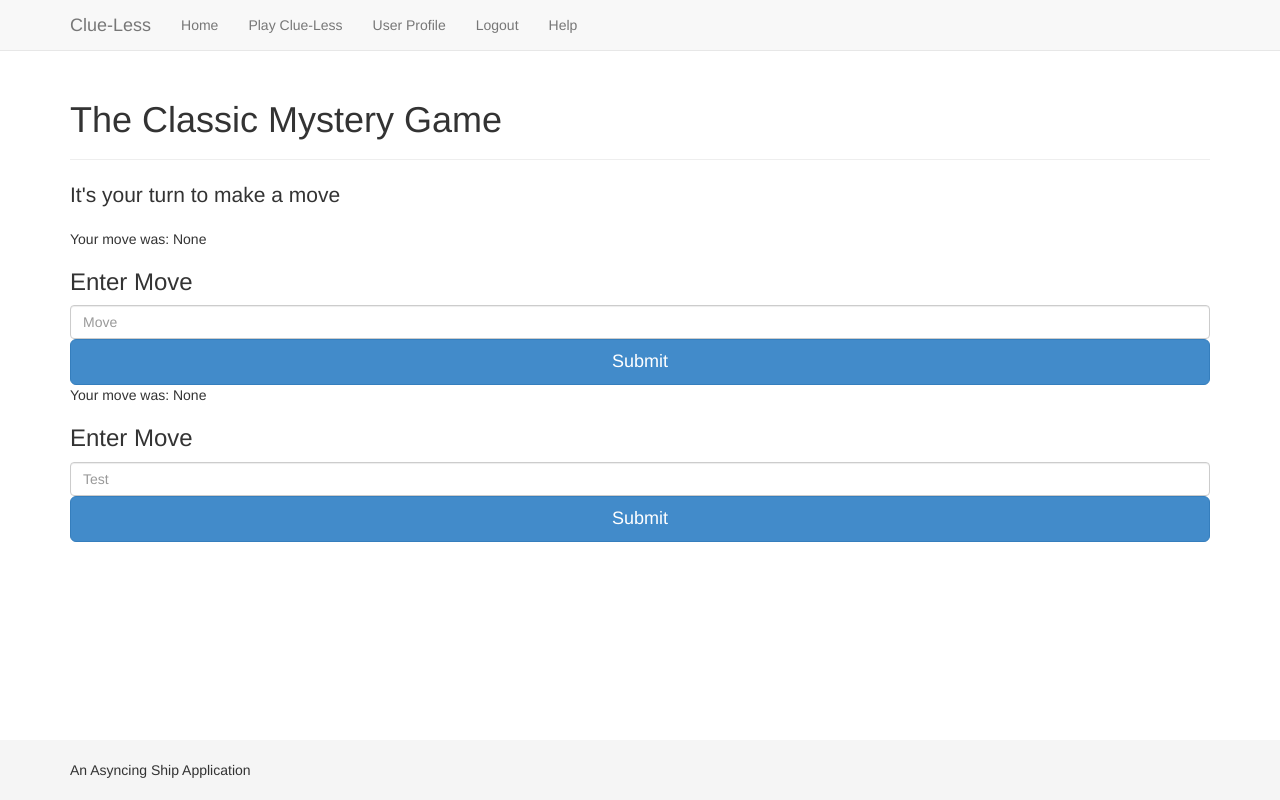
After one commit to bcohen3/clue-less, a Flask app: page /game-board in a window 1280 px wide. The commit adds this page. Run offline with Flask 2, Linux system fonts and the light colour scheme; some libraries are stand-ins or nearby versions.

Commit message:
Test form working

```diff
--- /dev/null
+++ b/app/client/templates/pages/game_board.html
@@ -0,0 +1,42 @@
+{% extends 'layouts/main.html' %}
+{% block title %}Home{% endblock %}
+{% block content %}
+
+<head>
+  <script src="https://ajax.googleapis.com/ajax/libs/jquery/3.1.1/jquery.min.js"></script>
+  <script>
+  $("#search_form_input").keyup(function(){
+      var text = $(this).val();
+
+      $.ajax({
+        url: "/game-board",
+        type: "post",
+        data: {jsdata: text},
+        success: function(response) {
+          $("#move").html(response);
+        }
+      });
+  });
+  </script>
+</head>
+
+<div class="page-header">
+  <h1>The Classic Mystery Game</h1>
+</div>
+<p class="lead">It's your turn to make a move</p>
+  <form method="post" class="form form-reset">
+    Your move was: {{move}}
+    <h3 class="form-heading">Enter Move</h3>
+    {{ move_form.move(class_ = 'form-control first-input last-input', placeholder = move_form.move.label.text) }}
+    <input type="submit" value="Submit" class="btn btn-lg btn-primary btn-block">
+    {{ move_form.hidden_tag() }}
+  </form>
+
+<form method="post" class="form form-reset">
+    Your move was: {{move}}
+    <h3 class="form-heading">Enter Move</h3>
+    {{ test_form.test(class_ = 'form-control first-input last-input', placeholder = test_form.test.label.text) }}
+    <input id="test" type="submit" value="Submit" class="btn btn-lg btn-primary btn-block">
+    {{ test_form.hidden_tag() }}
+  </form>
+{% endblock %}
--- a/app/server/api/resources/home.py
+++ b/app/server/api/resources/home.py
@@ -5,27 +5,37 @@ from app.server.domain.game_creator import GameCreator
 from app.server.domain.game_runner import GameRunner
 from app.server.domain.suggestion import Suggestion
 from app.server.forms.move_form import MoveForm
+from app.server.forms.test import TestForm
 
 blueprint = Blueprint('pages', __name__, template_folder='../../../client/templates')
 
 game_runner = None
 
 
-@blueprint.route('/', methods=['GET', 'POST'])
+@blueprint.route('/game-board', methods=['GET', 'POST'])
 def home():
-    form = MoveForm(request.form)
+    move_form = MoveForm(request.form)
+    test_form = TestForm(request.form)
     entered_move = None
 
     if request.method == 'POST':
-        print(form.data)
+        if 'move' in request.form:
+            entered_move = 'move'
+            move_form = MoveForm(request.form)
 
-        if form.validate() is not True:
-            print(form.errors)
-            return render_template('pages/home.html', form=form)
+        if 'test' in request.form:
+            entered_move = 'test'
+            test_form = TestForm(request.form)
 
-        entered_move = form.data['move']
+            # form = TestForm(request.form)
 
-    return render_template('pages/home.html', form=form, move=entered_move)
+        # if form.validate() is not True:
+        #     print(form.errors)
+        #     return render_template('pages/game_board.html', form=form)
+        #
+        # entered_move = form.data['move']
+
+    return render_template('pages/game_board.html', move_form=move_form, test_form=test_form, move=entered_move)
 
 
 @blueprint.route('/new-game', methods=['POST'])
@@ -38,7 +48,7 @@ def start_game():
                              created_game.weapons, created_game.game_board_status)
     game_board = game_runner.game_board_status
 
-    return render_template('pages/GameUI.html', game_board=game_board)
+    return render_template('pages/GameUI.html', form=form, game_board=game_board)
 
 
 @blueprint.route('/move-player', methods=['POST'])
--- /dev/null
+++ b/app/server/forms/test.py
@@ -0,0 +1,9 @@
+from flask_wtf import FlaskForm
+from wtforms import TextField
+from wtforms.validators import DataRequired, AnyOf
+
+
+class TestForm(FlaskForm):
+    test = TextField(
+        validators=[DataRequired(), AnyOf(['left', 'right', 'up', 'down'])]
+    )
```
Also changed, not shown: app/client/templates/pages/home.html (+0 -11 lines).
